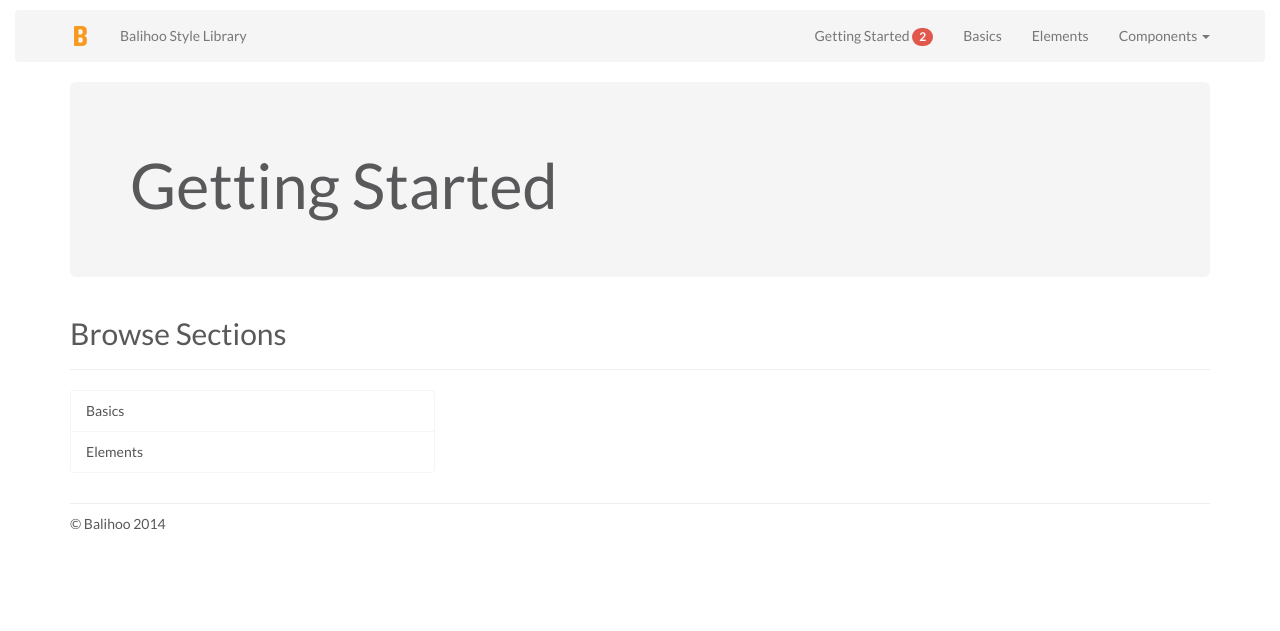
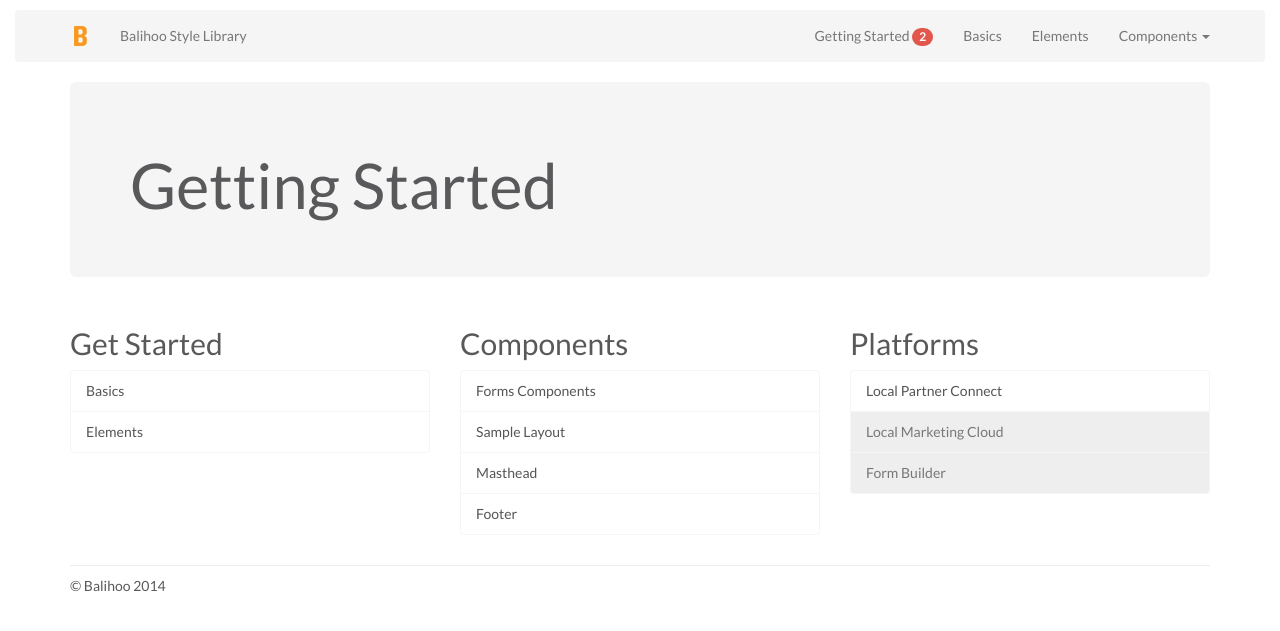
Before and after one commit to balihoo/style-library, a Jekyll site: the page built from index.html, in a window 1280 px wide. Shown: the top 631 px of the page. Built offline with Jekyll 4.4.1, drawn with Linux system fonts in a browser that asks for light colours; nearby versions of some CDN libraries.

Commit message:
Updated homepage

```diff
--- a/index.html
+++ b/index.html
@@ -5,10 +5,29 @@
 <div class="jumbotron">
 	<h1>Getting Started</h1>
 </div>
-<div class="page-header">
-	<h2>Browse Sections</h2>
+<div class="row">
+	<div class="col-md-4">
+		<h2>Get Started</h2>
+		<div class="list-group">
+			<a href="{{site.baseurl}}/basics" class="list-group-item">Basics</a>
+			<a href="{{site.baseurl}}/elements" class="list-group-item">Elements</a>
+		</div>
+	</div>
+	<div class="col-md-4">
+		<h2>Components</h2>
+		<div class="list-group">
+			<a href="{{site.baseurl}}/forms" class="list-group-item">Forms Components</a>
+			<a href="{{site.baseurl}}/bac-example" class="list-group-item">Sample Layout</a>
+			<a href="{{site.baseurl}}/masthead" class="list-group-item">Masthead</a>
+			<a href="{{site.baseurl}}/footer" class="list-group-item">Footer</a>
+		</div>
+	</div>
+	<div class="col-md-4">
+		<h2>Platforms</h2>
+		<div class="list-group">
+			<a href="{{site.baseurl}}/lpc" class="list-group-item">Local Partner Connect</a>
+			<a href="" class="list-group-item disabled">Local Marketing Cloud</a>
+			<a href="" class="list-group-item disabled">Form Builder</a>
+		</div>
+	</div>
 </div>
-<div class="list-group col-md-4">
-	<a href="{{site.baseurl}}/basics" class="list-group-item">Basics</a>
-	<a href="{{site.baseurl}}/elements" class="list-group-item">Elements</a>
-</div>
```
